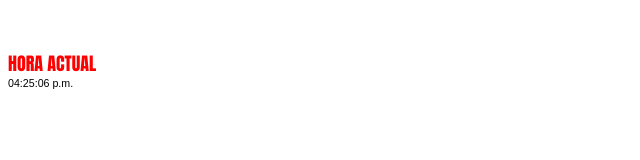
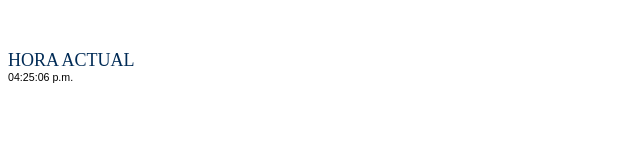
Before and after one commit to iscdiegojuan04-rgb/reloj, a plain HTML site: page index.html in a window 1280 px wide. Shown: the whole page, without its empty margins (0-640 px from the left). Drawn offline with Linux system fonts and the light colour scheme.

Commit message:
Update index.html

```diff
--- a/index.html
+++ b/index.html
@@ -20,7 +20,7 @@
     </style>
 </head>
 <body>
-<FONT FACE="impact" SIZE=4 COLOR="red">
+<FONT FACE="Airal" SIZE=4 COLOR="002B56">
  HORA ACTUAL</FONT>
     <div id="time">Cargando...</div>
 
```
